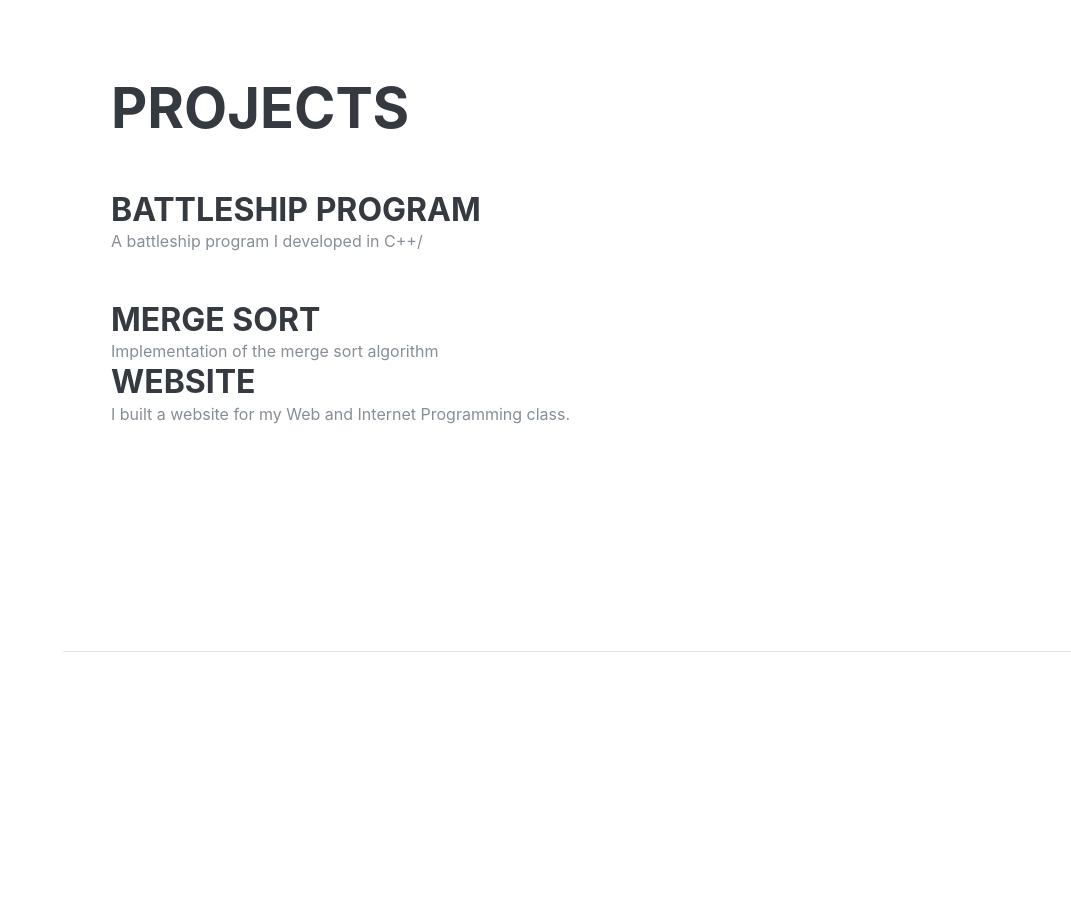
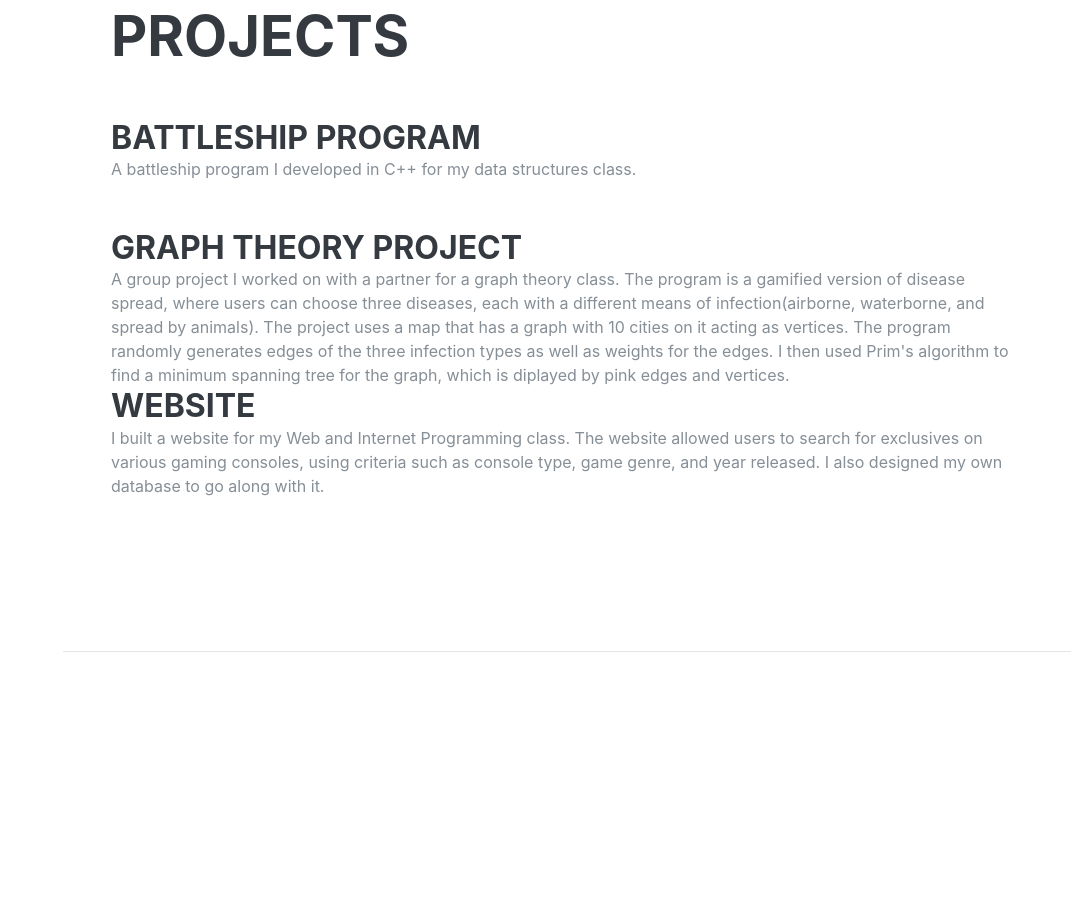
Before and after one commit to alexstolzman/Old-Portfolio, a plain HTML site: page index.html in a window 1280 px wide. Shown: the part 2591-3490 px from the top of the page, without its empty margins (209-1280 px from the left). Drawn offline with Linux system fonts and the light colour scheme; a web font is replaced by a local one.

Commit message:
Update index.html

```diff
--- a/index.html
+++ b/index.html
@@ -169,21 +169,27 @@
         <div class="resume-item d-flex flex-column flex-md-row justify-content-between mb-5">
           <div class="resume-content">
             <h3 class="mb-0">Battleship Program</h3>
-            <div>A battleship program I developed in C++/</div>
+            <div>A battleship program I developed in C++ for my data structures class. </div>
           </div>
         </div>
 
         <div class="resume-item d-flex flex-column flex-md-row justify-content-between">
           <div class="resume-content">
-            <h3 class="mb-0">Merge Sort</h3>
-            <div>Implementation of the merge sort algorithm </div>
+            <h3 class="mb-0">Graph Theory Project</h3>
+            <div>A group project I worked on with a partner for a graph theory class. The program is a gamified version of disease spread, where users can choose
+              three diseases, each with a different means of infection(airborne, waterborne, and spread by animals). The project uses a map that has a graph with 10 cities
+              on it acting as vertices. The program randomly generates edges of the three infection types as well as weights for the edges. I then used Prim's algorithm
+              to find a minimum spanning tree for the graph, which is diplayed by pink edges and vertices.
+            </div>
           </div>
         </div>
 
         <div class="resume-item d-flex flex-column flex-md-row justify-content-between">
           <div class="resume-content">
             <h3 class="mb-0">Website</h3>
-            <div>I built a website for my Web and Internet Programming class.</div>
+            <div>I built a website for my Web and Internet Programming class. The website allowed users to search for exclusives on various gaming consoles,
+              using criteria such as console type, game genre, and year released. I also designed my own database to go along with it.
+            </div>
           </div>
         </div>
 
```
